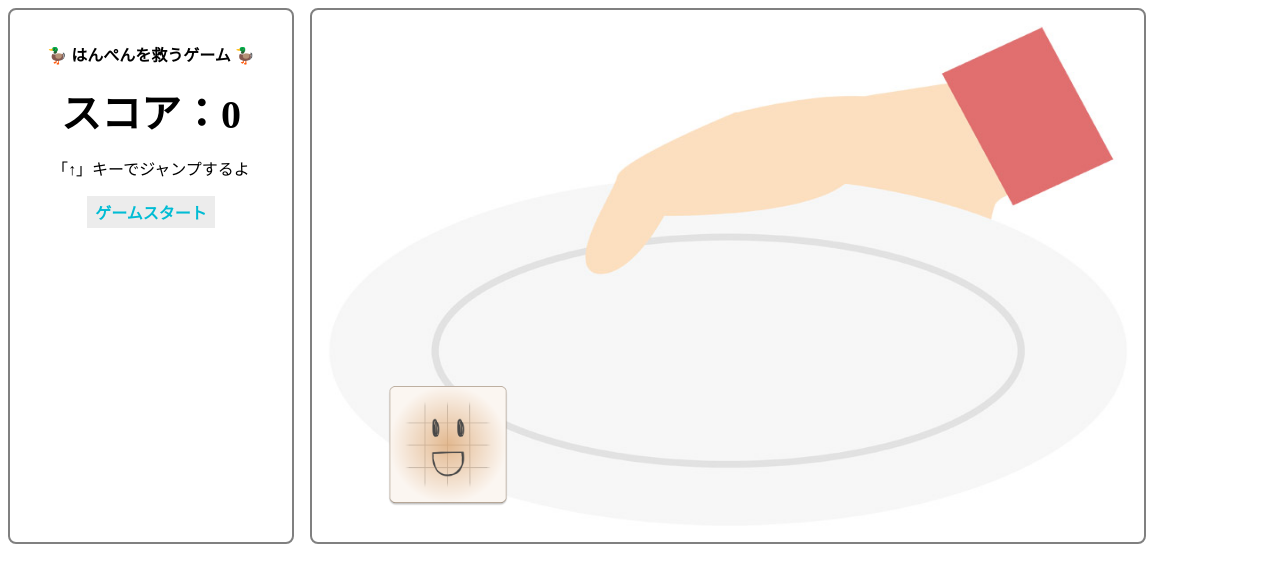
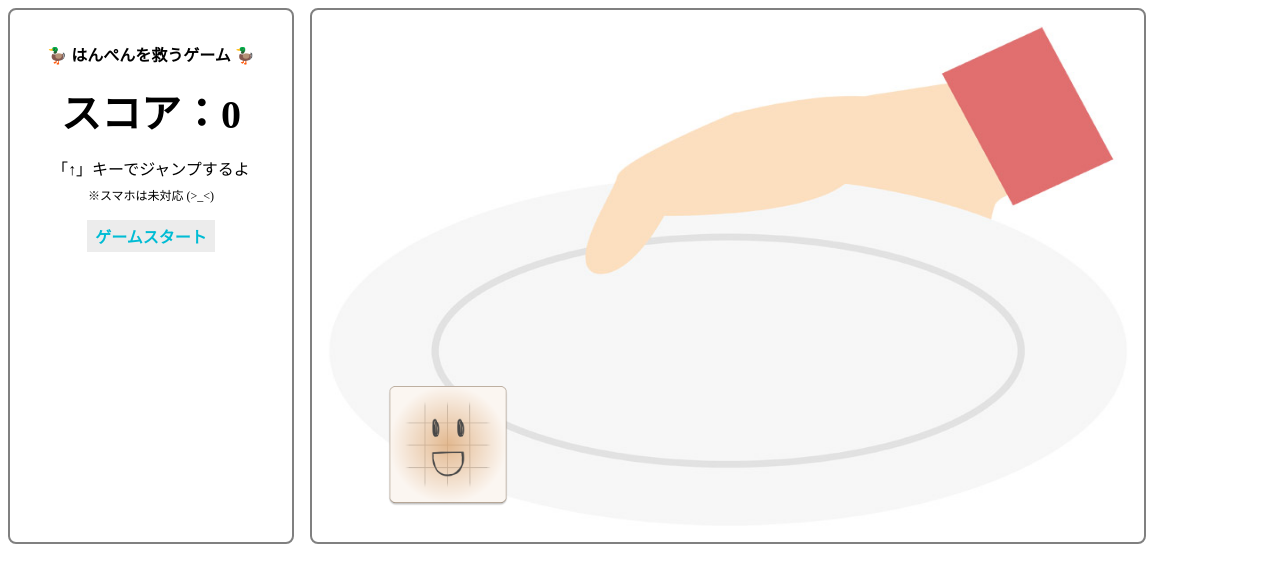
Before and after one commit to minako-ph/jumpping_hampen, a PHP site: page / in a window 1280 px wide. Shown: the top 583 px of the page. Run offline with PHP 8.4, Linux system fonts and the light colour scheme.

Commit message:
スマホ未対応注意書き実装

```diff
--- a/index.html
+++ b/index.html
@@ -10,6 +10,7 @@
                 <p class="jumpingHampen__title">🦆 はんぺんを救うゲーム 🦆</p>
                 <p id="scoreText" class="jumpingHampen__scoreText">スコア：0</p>
                 <p class="jumpingHampen__desc">「↑」キーでジャンプするよ</p>
+                <p class="jumpingHampen__note">※スマホは未対応 (>_<)</p>
                 <p id="gameStart" class="jumpingHampen__btn">ゲームスタート</p>
             </div>
             <canvas id="gameScreen" class="jumpingHampen__gameScreen" width="800" height="500"></canvas>
--- a/style.css
+++ b/style.css
@@ -23,6 +23,9 @@ p {
   font-weight: bold; }
 .jumpingHampen__desc {
   margin-top: 16px; }
+.jumpingHampen__note {
+  margin-top: 6px;
+  font-size: 12px; }
 .jumpingHampen__btn {
   margin-top: 16px;
   position: relative;
--- a/style.scss
+++ b/style.scss
@@ -39,6 +39,11 @@ p {
     margin-top: 16px;
   }
 
+  &__note {
+    margin-top: 6px;
+    font-size: 12px;
+  }
+
   &__btn {
     margin-top: 16px;
     position: relative;
```
Also changed, not shown: 1 other file.
